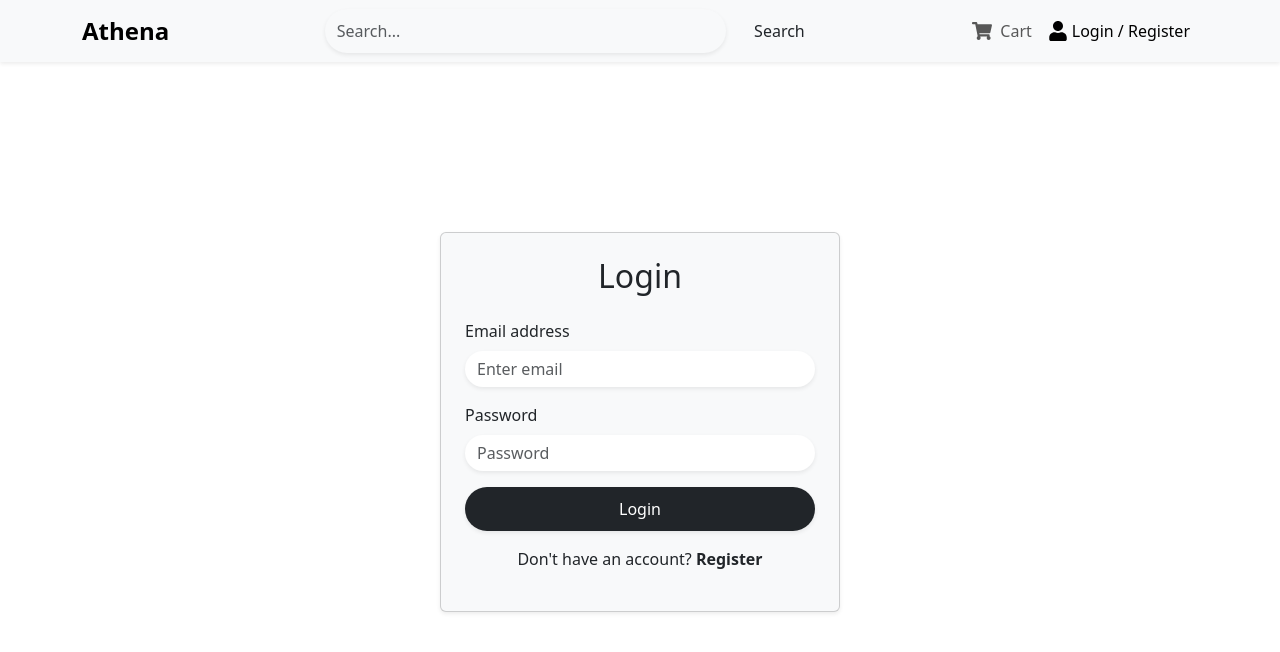
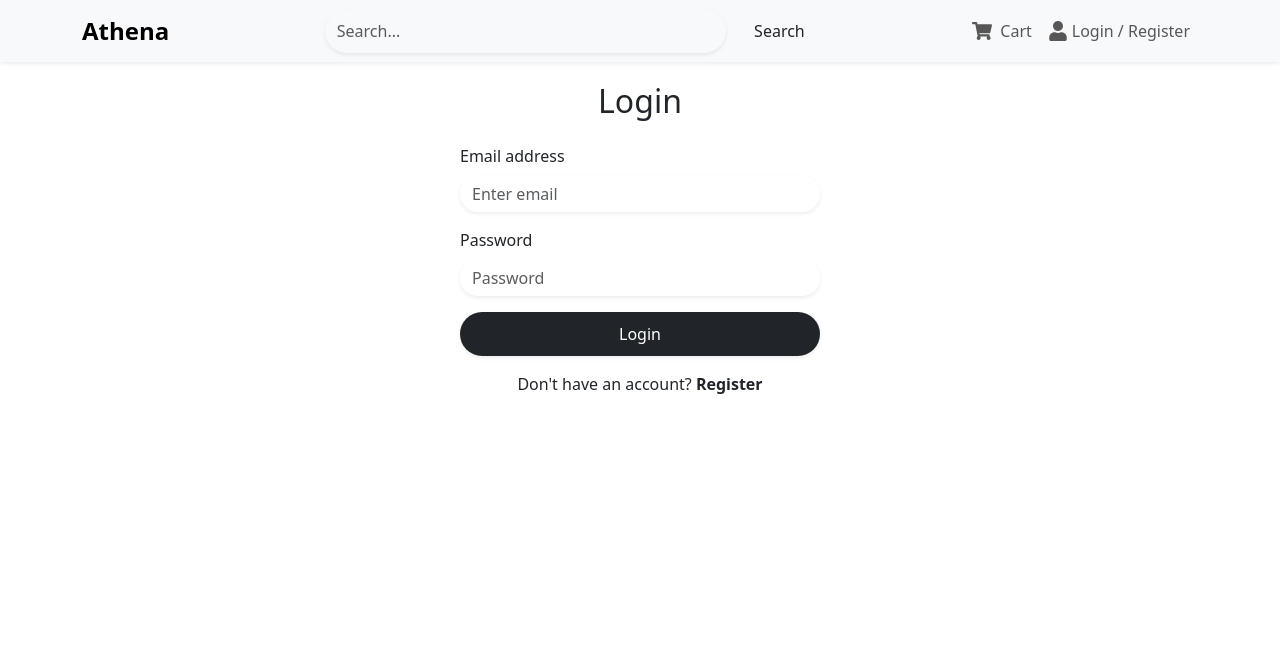
Before and after one commit to Rak-Code/Athena, a React (Vite) app in the folder frontend/: page /login in a window 1280 px wide. Shown: the top 652 px of the page. Built offline with nearby package versions, Linux system fonts and the light colour scheme.

Commit message:
apply some styles to login and register froms

```diff
--- a/frontend/src/App.jsx
+++ b/frontend/src/App.jsx
@@ -1,5 +1,5 @@
 import React, { useState } from "react";
-import { BrowserRouter as Router, Routes, Route, Navigate } from "react-router-dom";
+import { BrowserRouter as Router, Routes, Route } from "react-router-dom";
 import NavigationBar from "./components/NavigationBar";
 import Home from "./pages/Home";
 import Login from "./pages/Login";
--- a/frontend/src/components/NavigationBar.jsx
+++ b/frontend/src/components/NavigationBar.jsx
@@ -1,20 +1,27 @@
 import React, { useState } from "react";
 import { NavLink } from "react-router-dom";
-import { Navbar, Nav, Form, FormControl, Button, Container, Badge } from "react-bootstrap";
+import { Navbar, Nav, Form, FormControl, Button, Container, Badge, Modal } from "react-bootstrap";
 import { FaShoppingCart, FaUser } from "react-icons/fa";
 import "bootstrap/dist/css/bootstrap.min.css";
 import { useCart } from "../context/CartContext";
+import Login from "../pages/Login"; // Import Login Component
 
 const NavigationBar = ({ setSearchTerm }) => {
   const { cartCount } = useCart();
   const [searchInput, setSearchInput] = useState("");
+  const [showModal, setShowModal] = useState(false); // State for modal visibility
 
   const handleSearch = (e) => {
     e.preventDefault();
-    setSearchTerm(searchInput); // Pass search term to App
+    setSearchTerm(searchInput);
+  };
+
+  const handleCloseModal = () => {
+    setShowModal(false);
   };
 
   return (
+    <>
       <Navbar bg="light" expand="lg" className="shadow-sm">
         <Container>
           <Navbar.Brand as={NavLink} to="/" className="fw-bold fs-4">
@@ -50,13 +57,24 @@ const NavigationBar = ({ setSearchTerm }) => {
                 <span className="ms-1">Cart</span>
               </Nav.Link>
 
-            <Nav.Link as={NavLink} to="/login" className="d-flex align-items-center">
+              {/* Open Login Modal on Click */}
+              <Nav.Link onClick={() => setShowModal(true)} className="d-flex align-items-center" style={{ cursor: "pointer" }}>
                 <FaUser size={20} className="me-1" /> Login / Register
               </Nav.Link>
             </Nav>
           </Navbar.Collapse>
         </Container>
       </Navbar>
+
+      {/* Modal for Login */}
+      <Modal show={showModal} onHide={handleCloseModal} centered>
+        <Modal.Header closeButton>
+        </Modal.Header>
+        <Modal.Body className="p-3" style={{ padding: '20px', borderRadius: '15px' }}>
+          <Login handleClose={handleCloseModal} />
+        </Modal.Body>
+      </Modal>
+    </>
   );
 };
 
--- a/frontend/src/pages/Login.jsx
+++ b/frontend/src/pages/Login.jsx
@@ -1,15 +1,10 @@
-import React, { useState, useContext } from "react";
-import { Container, Form, Button, Card } from "react-bootstrap";
-import { Link, useNavigate } from "react-router-dom";
+import React, { useState } from "react";
+import { Form, Button } from "react-bootstrap"; // Removed Modal
+import Register from "./Register"; // Import Register component
 
-
-const Login = () => {
-
-  const navigate = useNavigate();
-  const [formData, setFormData] = useState({
-    email: "",
-    password: "",
-  });
+const Login = ({ handleCloseModal }) => {
+  const [formData, setFormData] = useState({ email: "", password: "" });
+  const [showRegister, setShowRegister] = useState(false); // State to toggle Register modal
 
   const handleChange = (e) => {
     setFormData({ ...formData, [e.target.name]: e.target.value });
@@ -17,20 +12,16 @@ const Login = () => {
 
   const handleSubmit = async (e) => {
     e.preventDefault();
-    const response = await loginUser(formData);
-    if (response.token) {
-      alert("Login successful!");
-      navigate("/"); // Redirect to home page
-    } else {
-      alert("Invalid email or password!");
-    }
+    alert("Login functionality here!");
+    handleCloseModal(); // Close modal after login
   };
 
   return (
-    <Container className="d-flex justify-content-center align-items-center" style={{ minHeight: "90vh" }}>
-      <Card className="p-4 shadow-sm w-100" style={{ maxWidth: "400px", backgroundColor: "#f8f9fa" }}>
+    <>
+      {!showRegister ? (
+        <div style={{ padding: '20px', maxWidth: '400px', margin: '0 auto' }}>
+          <Form onSubmit={handleSubmit}>
             <h2 className="text-center mb-4">Login</h2>
-        <Form onSubmit={handleSubmit}>
             <Form.Group controlId="formBasicEmail" className="mb-3">
               <Form.Label>Email address</Form.Label>
               <Form.Control
@@ -61,10 +52,16 @@ const Login = () => {
           </Form>
 
           <p className="text-center mt-3">
-          Don't have an account? <Link to="/register" className="text-dark fw-bold text-decoration-none">Register</Link>
+            Don't have an account?{" "}
+            <span className="text-dark fw-bold" style={{ cursor: "pointer" }} onClick={() => setShowRegister(true)}>
+              Register
+            </span>
           </p>
-      </Card>
-    </Container>
+        </div>
+      ) : (
+        <Register handleCloseModal={handleCloseModal} setShowRegister={setShowRegister} />
+      )}
+    </>
   );
 };
 
--- a/frontend/src/pages/Register.jsx
+++ b/frontend/src/pages/Register.jsx
@@ -1,12 +1,7 @@
-import React, { useState, useContext } from "react";
-import { Container, Form, Button, Card } from "react-bootstrap";
-import { Link, useNavigate } from "react-router-dom";
+import React, { useState } from "react";
+import { Form, Button } from "react-bootstrap";
 
-
-const Register = () => {
-
-  const navigate = useNavigate();
-
+const Register = ({ handleCloseModal, setShowRegister }) => {
   const [formData, setFormData] = useState({
     name: "",
     email: "",
@@ -19,13 +14,12 @@ const Register = () => {
 
   const handleSubmit = async (e) => {
     e.preventDefault();
-    await registerUser(formData);
-    navigate("/login");
+    alert("Registration functionality here!");
+    handleCloseModal(); // Close the modal after registration
   };
 
   return (
-    <Container className="d-flex justify-content-center align-items-center" style={{ minHeight: "90vh" }}>
-      <Card className="p-4 shadow-sm w-100" style={{ maxWidth: "400px", backgroundColor: "#f8f9fa" }}>
+    <div style={{ padding: '20px', maxWidth: '400px', margin: '0 auto', borderRadius: '15px' }}>
       <h2 className="text-center mb-4">Register</h2>
       <Form onSubmit={handleSubmit}>
         <Form.Group controlId="formBasicName" className="mb-3">
@@ -70,10 +64,12 @@ const Register = () => {
       </Form>
 
       <p className="text-center mt-3">
-          Already have an account? <Link to="/login" className="text-dark fw-bold text-decoration-none">Login</Link>
+        Already have an account?{" "}
+        <span className="text-dark fw-bold" style={{ cursor: "pointer" }} onClick={() => setShowRegister(false)}>
+          Login
+        </span>
       </p>
-      </Card>
-    </Container>
+    </div>
   );
 };
 
```
Lines whose indentation alone changed are shown as unchanged.
